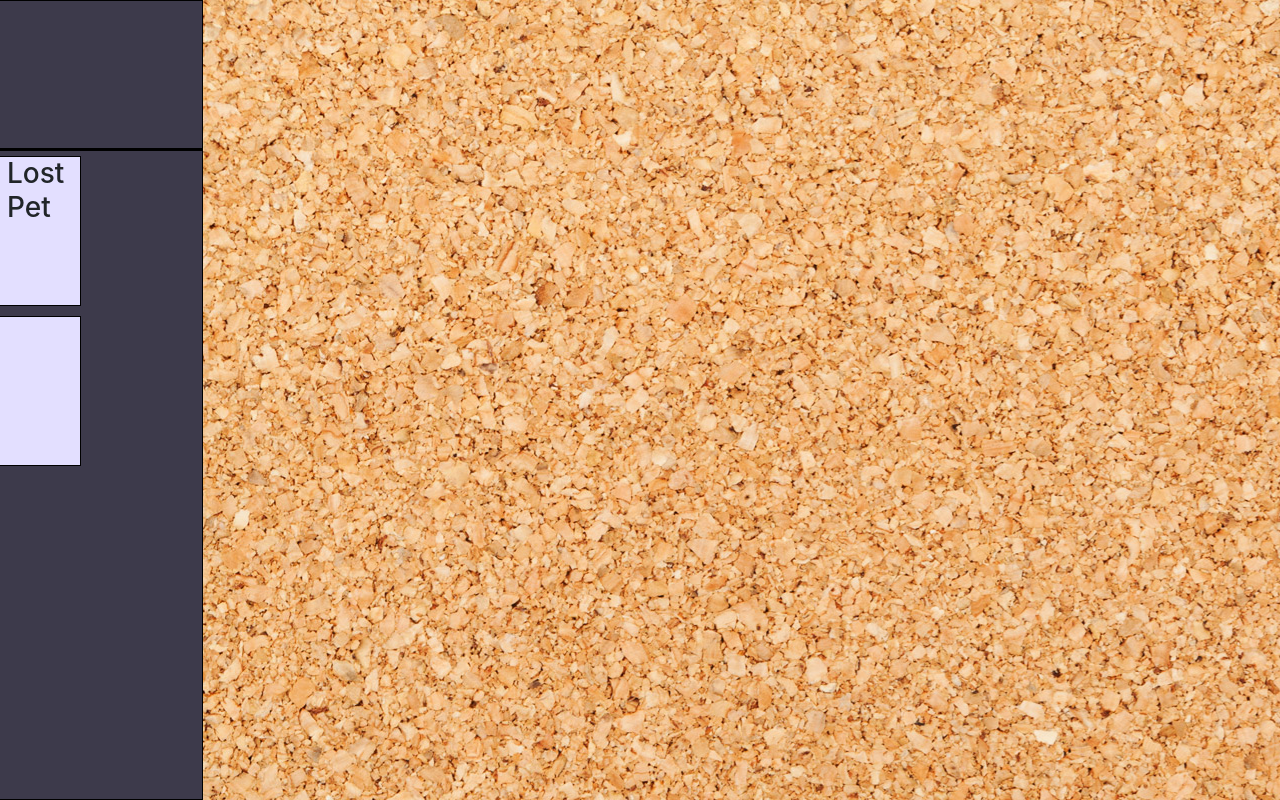
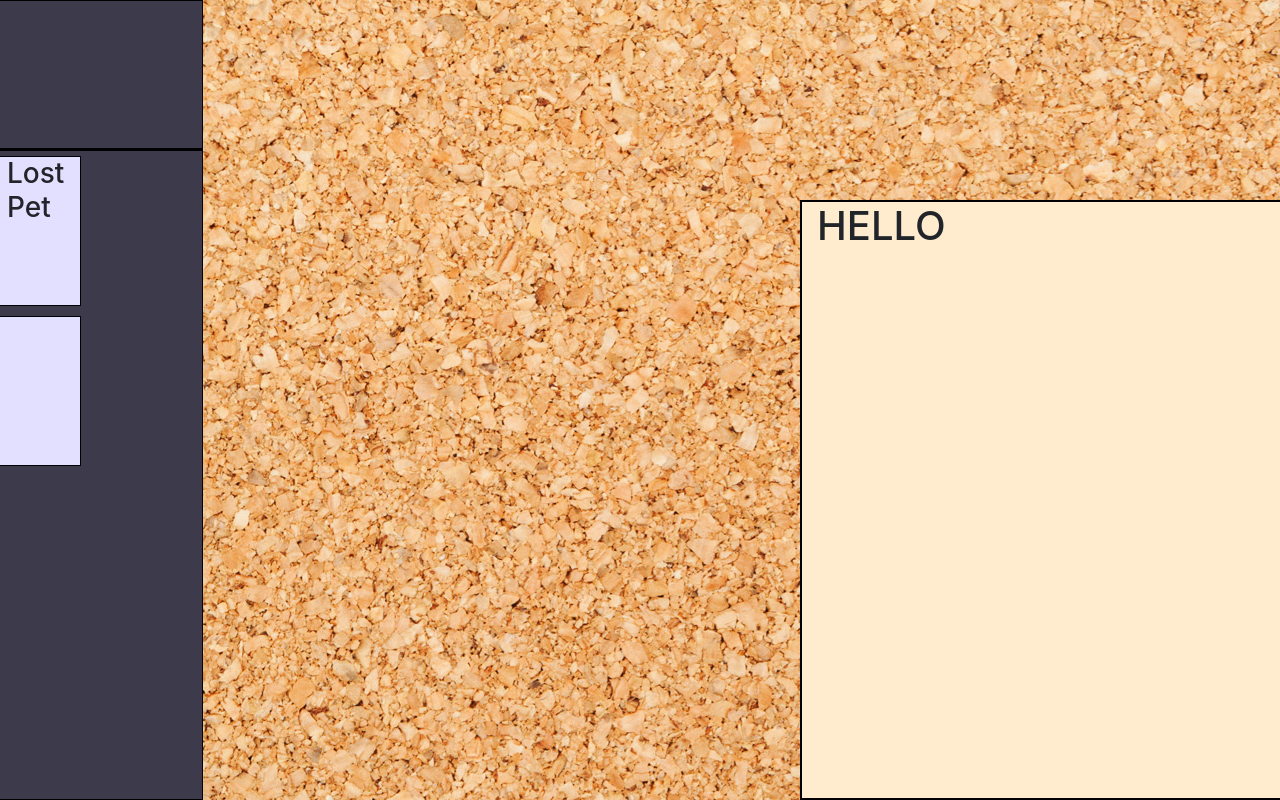
Before and after one commit to Failure2Fly/bulletin-board, a React (Create React App) app: page / in a window 1280 px wide. Built offline with nearby package versions, Linux system fonts and the light colour scheme.

Commit message:
Made changes to add modal. So I can call it with Lost Pet option in Naviation

```diff
--- a/src/Bulletin.css
+++ b/src/Bulletin.css
@@ -1,4 +1,3 @@
 .bulletin {
     background-image: url("./img/cork-board.jpg");
-
 }
--- a/src/Bulletin.js
+++ b/src/Bulletin.js
@@ -1,11 +1,12 @@
 import React from 'react';
 import './Bulletin.css';
+import Modal from './Modal'
 
 
 function Bulletin() {
   return (
     <div className="bulletin col col-lg-10">
-
+        <Modal/>
     </div>
   );
 }
--- /dev/null
+++ b/src/Modal.css
@@ -0,0 +1,12 @@
+.Modal {
+    background-color: blanchedalmond;
+    border: black solid 2px;
+    height: 600px;
+    width: 600px;
+    position: fixed;
+    top: 200px;
+    left: 800px;
+}
+.Modal-Off {
+    display: none;
+}
--- /dev/null
+++ b/src/Modal.js
@@ -0,0 +1,23 @@
+import React from 'react';
+import './Modal.css';
+
+
+
+function Modal() {
+  return (
+    <div className="Container Modal-cont ">
+        <div className="row Modal-row">
+
+            <div className="col Modal">
+                <h1>HELLO</h1>
+            </div>
+
+        </div>
+    </div>
+  );
+}
+
+
+
+
+export default Modal;
--- a/src/Nav.js
+++ b/src/Nav.js
@@ -1,6 +1,8 @@
 import React from 'react';
 import './Nav.css';
 import Bulletin from './Bulletin';
+
+
 
 
 function Nav() {
```
